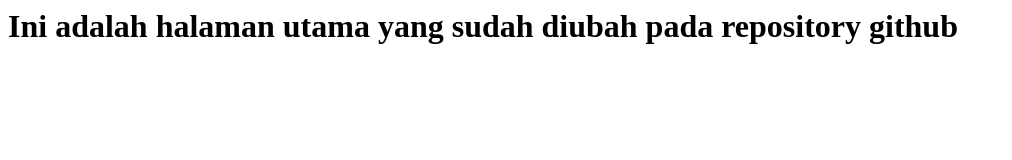
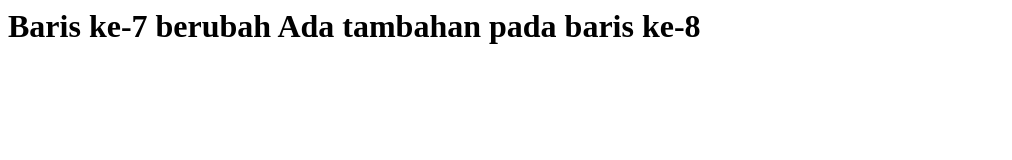
Before and after one commit to irpaans/MyProject, a plain HTML site: page index.html in a window 1280 px wide. Shown: the whole page, without its empty margins (0-1012 px from the left). Drawn offline with Linux system fonts and the light colour scheme.

Commit message:
resolve conflicts index.html

```diff
--- a/index.html
+++ b/index.html
@@ -4,7 +4,8 @@
     </head>
     <body>
         <h1>
-            Ini adalah halaman utama yang sudah diubah pada repository github
+            Baris ke-7 berubah
+            Ada tambahan pada baris ke-8
         </h1>
     </body>
 </html>
```
